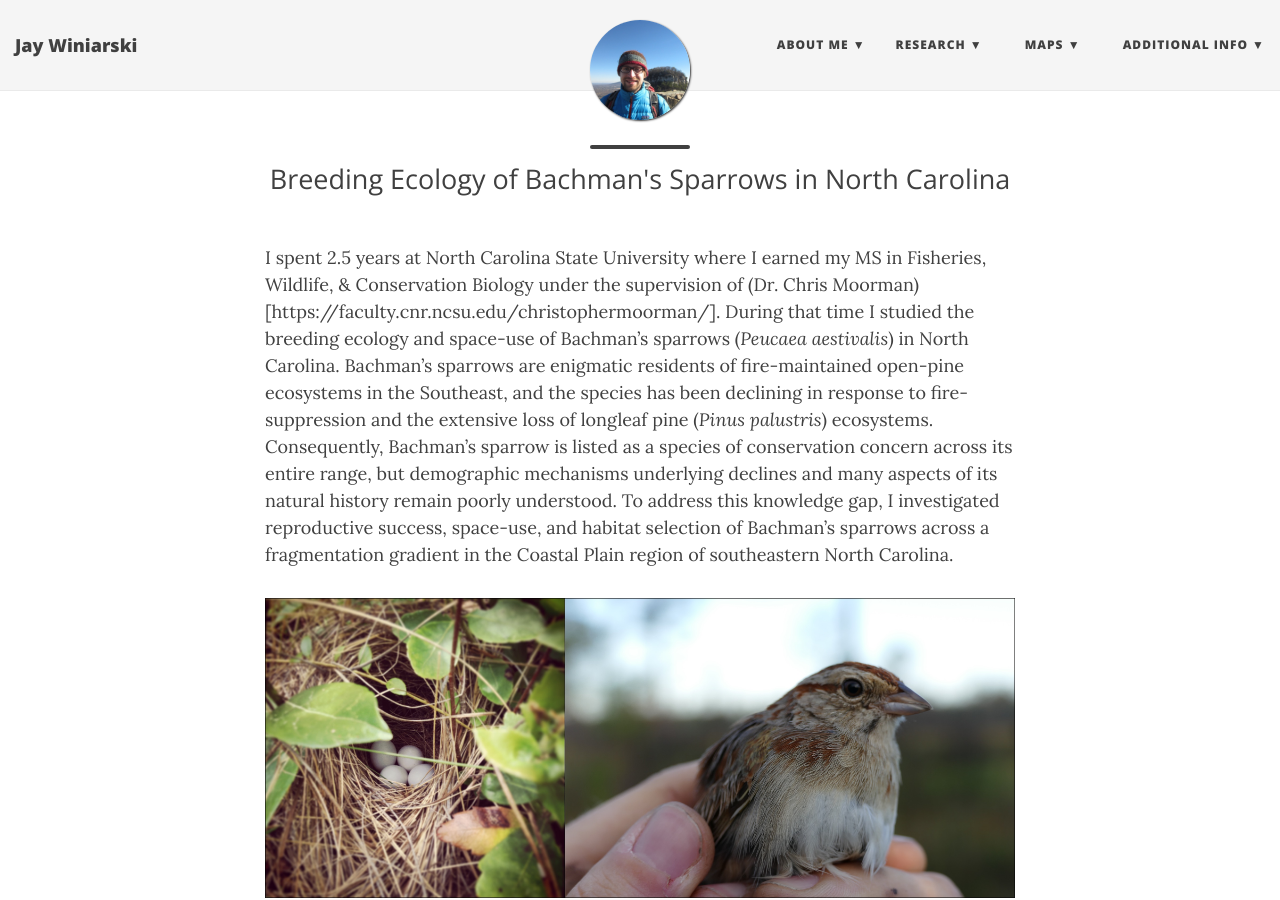
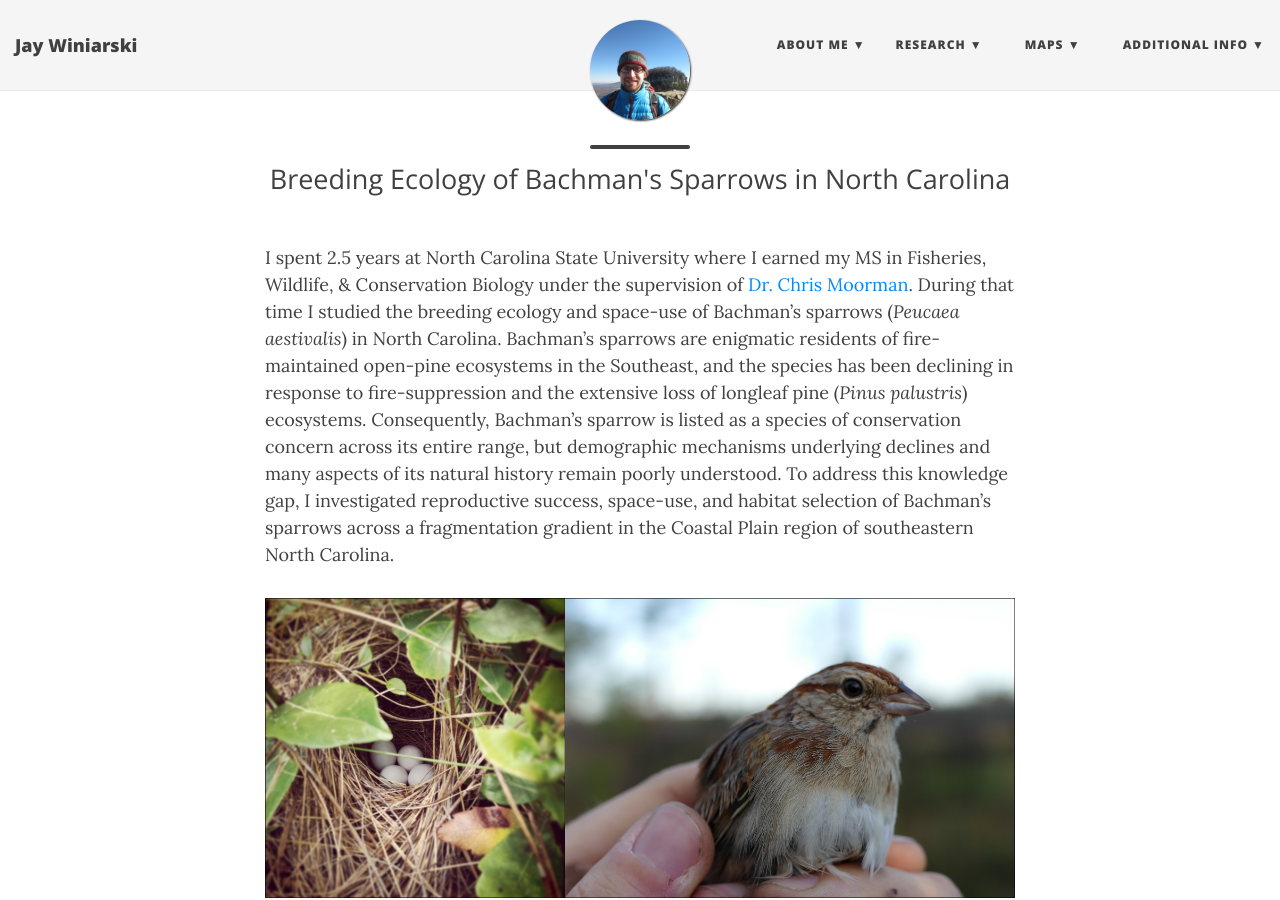
Before and after one commit to jaymwin/jaymwin.github.io, a Jekyll site: the page built from bacs_project.md, in a window 1280 px wide and 900 px high. Built offline with Jekyll 4.4.1, drawn with Linux system fonts in a browser that asks for light colours; nearby versions of some CDN libraries.

Commit message:
Update bacs_project.md

```diff
--- a/bacs_project.md
+++ b/bacs_project.md
@@ -4,7 +4,7 @@ title: ""
 subtitle: "Breeding Ecology of Bachman's Sparrows in North Carolina"
 ---
 
-I spent 2.5 years at North Carolina State University where I earned my MS in Fisheries, Wildlife, & Conservation Biology under the supervision of (Dr. Chris Moorman)[https://faculty.cnr.ncsu.edu/christophermoorman/]. During that time I studied the breeding ecology and space-use of Bachman's sparrows (*Peucaea aestivalis*) in North Carolina. Bachman's sparrows are enigmatic residents of fire-maintained open-pine ecosystems in the Southeast, and the species has been declining in response to fire-suppression and the extensive loss of longleaf pine (*Pinus palustris*) ecosystems. Consequently, Bachman's sparrow is listed as a species of conservation concern across its entire range, but demographic mechanisms underlying declines and many aspects of its natural history remain poorly understood. To address this knowledge gap, I investigated reproductive success, space-use, and habitat selection of Bachman’s sparrows across a fragmentation gradient in the Coastal Plain region of southeastern North Carolina.
+I spent 2.5 years at North Carolina State University where I earned my MS in Fisheries, Wildlife, & Conservation Biology under the supervision of [Dr. Chris Moorman](https://faculty.cnr.ncsu.edu/christophermoorman/). During that time I studied the breeding ecology and space-use of Bachman's sparrows (*Peucaea aestivalis*) in North Carolina. Bachman's sparrows are enigmatic residents of fire-maintained open-pine ecosystems in the Southeast, and the species has been declining in response to fire-suppression and the extensive loss of longleaf pine (*Pinus palustris*) ecosystems. Consequently, Bachman's sparrow is listed as a species of conservation concern across its entire range, but demographic mechanisms underlying declines and many aspects of its natural history remain poorly understood. To address this knowledge gap, I investigated reproductive success, space-use, and habitat selection of Bachman’s sparrows across a fragmentation gradient in the Coastal Plain region of southeastern North Carolina.
 
 ![BACS photo](/img/bacs_research.jpeg)
 
```
